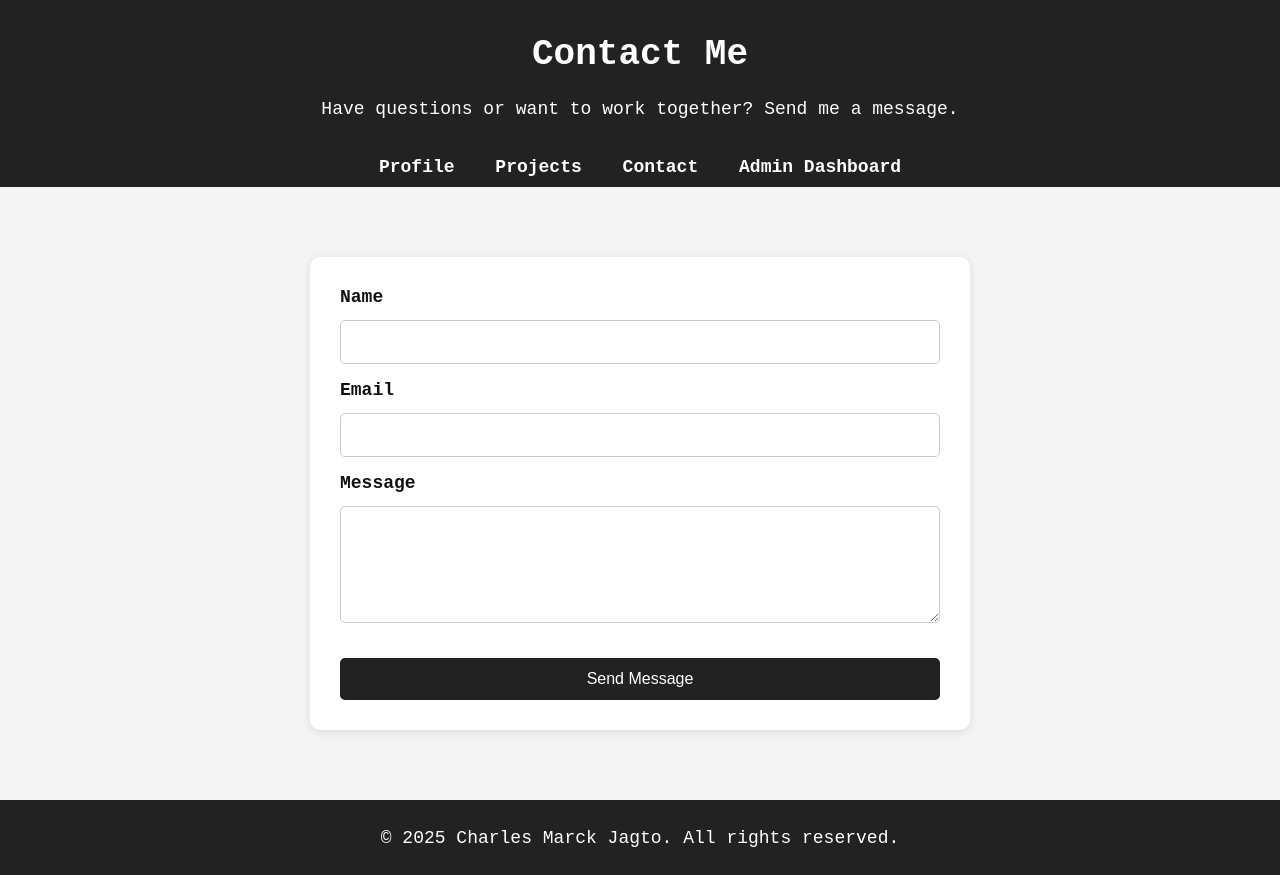
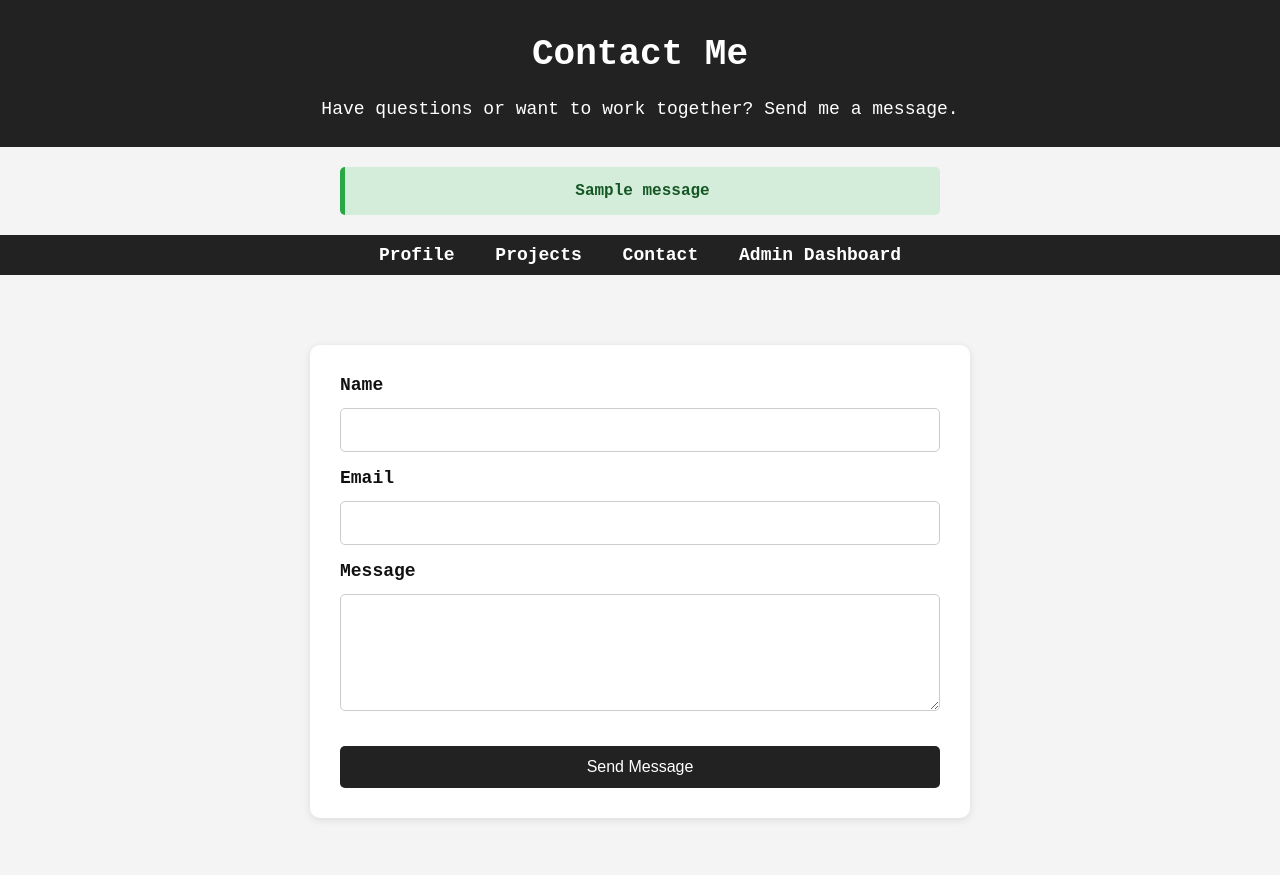
Before and after one commit to babsxzc/flask-portfolio, a Flask app: page /contact in a window 1280 px wide. Shown: the top 875 px of the page. Run offline with Flask 3, Linux system fonts and the light colour scheme; one stand-in notice (Sample message) is shown.

Commit message:
Fix contact and messages templates

```diff
--- a/templates/contact.html
+++ b/templates/contact.html
@@ -14,6 +14,16 @@
         <h1>Contact Me</h1>
         <p>Have questions or want to work together? Send me a message.</p>
     </header>
+    {% with messages = get_flashed_messages(with_categories=true) %}
+    {% if messages %}
+    <ul class="flashes">
+        {% for category, message in messages %}
+        <li class="flash-{{ category }}">{{ message }}</li>
+        {% endfor %}
+    </ul>
+    {% endif %}
+    {% endwith %}
+
 
     <nav>
         <a href="/profile">Profile</a>
--- a/templates/messages.html
+++ b/templates/messages.html
@@ -75,9 +75,9 @@
                 <td>{{ msg[4] }}</td>
                 <td>
                     <!-- ✏ Edit button -->
-                    <a href="{{ url_for('edit_message', message_id=msg[0]) }}">
+                    <form href="{{ url_for('edit_message', message_id=msg[0]) }}">
                         <button type="button">✏ Edit</button>
-                    </a>
+                    </form>
 
                     <!-- 🗑 Delete button -->
                     <form action="{{ url_for('delete_message', message_id=msg[0]) }}" method="POST"
```
